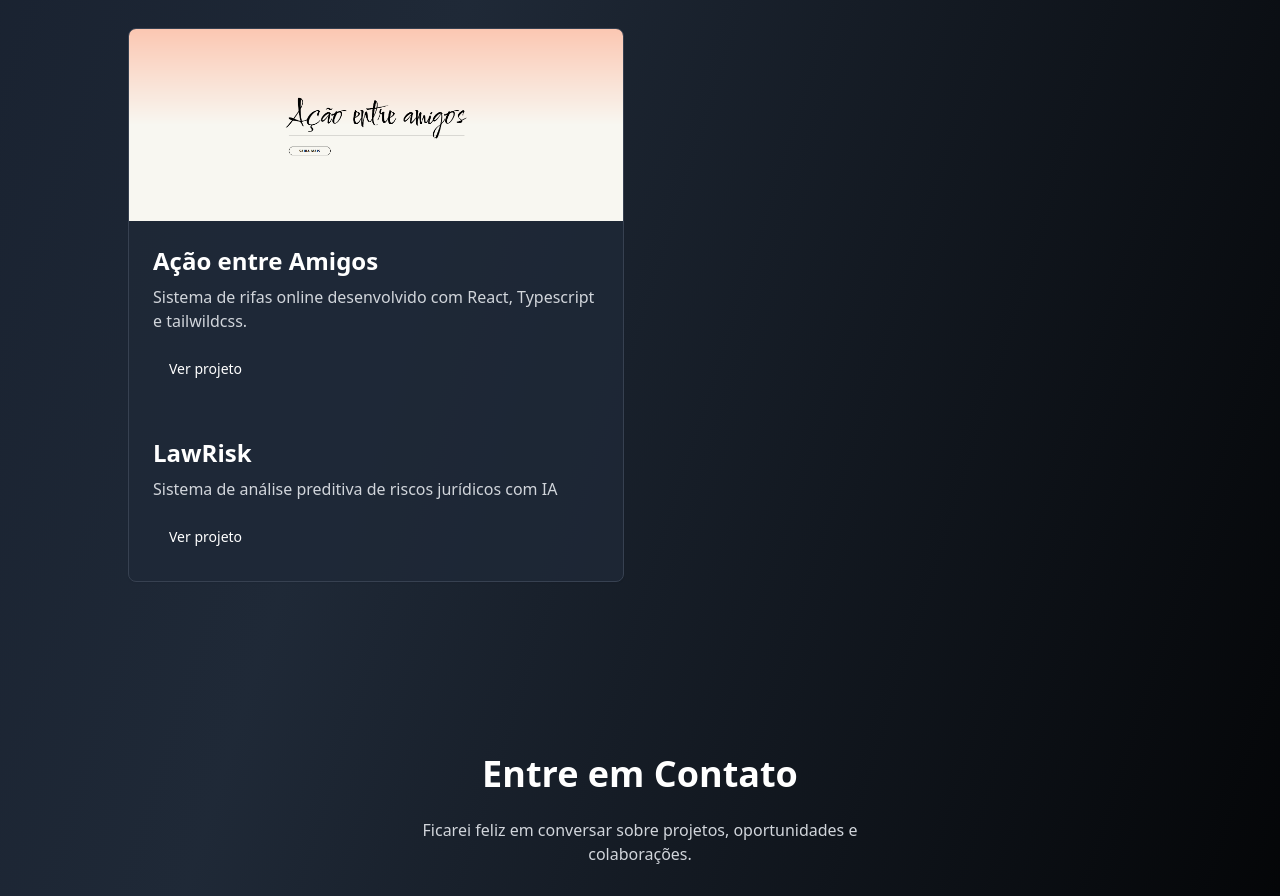
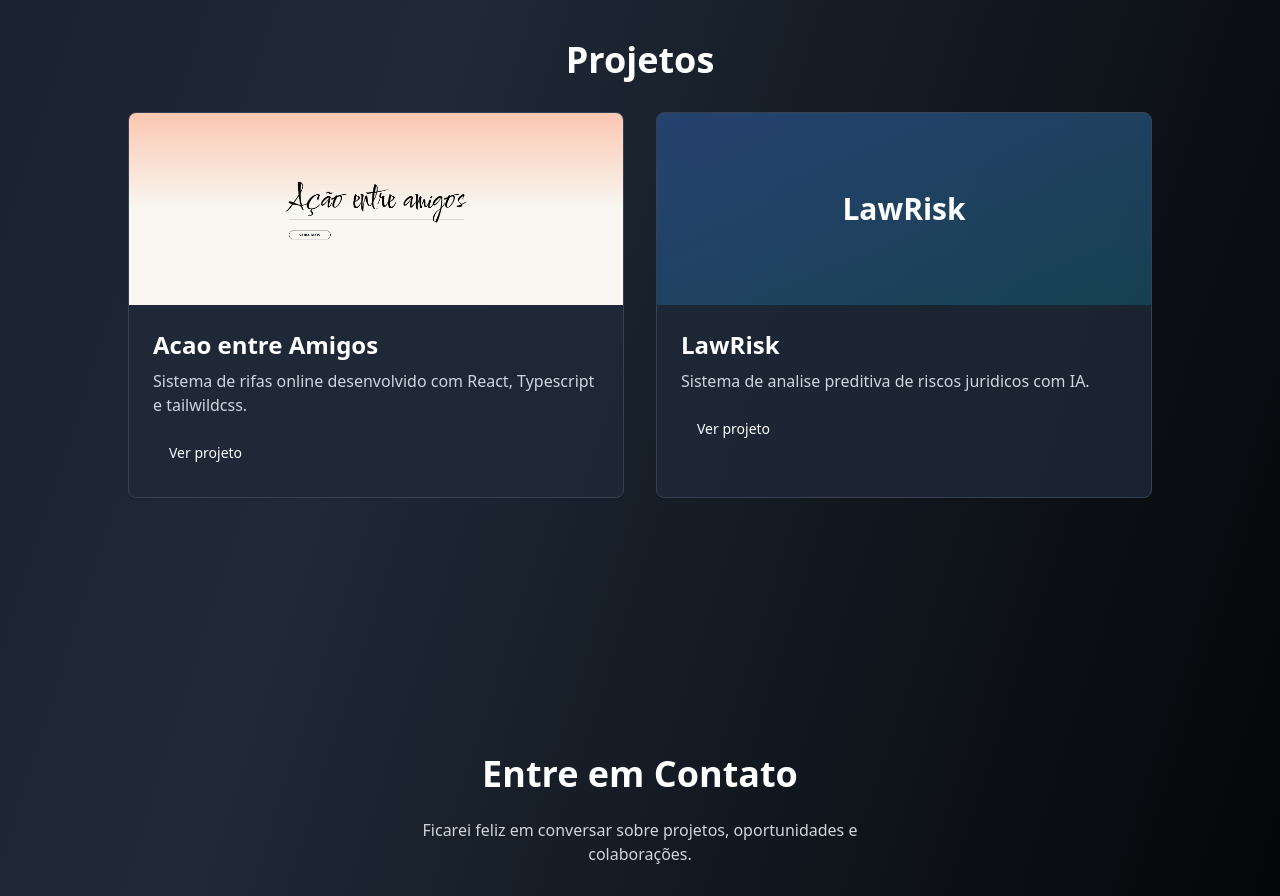
Before and after one commit to BernardoNogueiraDEV/portifolio, a React (Create React App) app: page / in a window 1280 px wide. Shown: the part 2531-3427 px from the top of the page. Built offline with nearby package versions, Linux system fonts and the light colour scheme.

Commit message:
feat(projects): display LawRisk as a separate side-by-side card

```diff
--- a/src/components/Projects.tsx
+++ b/src/components/Projects.tsx
@@ -13,8 +13,8 @@ export default function Projects() {
         className="max-w-5xl w-full"
       >
         <h3 className="text-2xl md:text-4xl font-semibold mb-8 text-center">Projetos</h3>
+
         <div className="grid md:grid-cols-2 gap-8">
-
           <Card className="bg-gray-800/80 border border-gray-700 hover:scale-105 transition-transform overflow-hidden">
             <div className="h-48 w-full overflow-hidden">
               <img
@@ -24,19 +24,34 @@ export default function Projects() {
               />
             </div>
             <CardContent className="p-6">
-              <h4 className="text-2xl font-semibold mb-2">Ação entre Amigos</h4>
+              <h4 className="text-2xl font-semibold mb-2">Acao entre Amigos</h4>
               <p className="text-gray-300 mb-4">
                 Sistema de rifas online desenvolvido com React, Typescript e tailwildcss.
               </p>
-              <Button variant="secondary" onClick={() => window.open('https://rifa3ano.vercel.app', '_blank', 'noopener,noreferrer')}>Ver projeto</Button>
+              <Button
+                variant="secondary"
+                onClick={() => window.open('https://rifa3ano.vercel.app', '_blank', 'noopener,noreferrer')}
+              >
+                Ver projeto
+              </Button>
             </CardContent>
+          </Card>
 
+          <Card className="bg-gray-800/80 border border-gray-700 hover:scale-105 transition-transform overflow-hidden">
+            <div className="h-48 w-full bg-gradient-to-br from-blue-500/30 to-cyan-500/20 flex items-center justify-center">
+              <h4 className="text-3xl font-bold">LawRisk</h4>
+            </div>
             <CardContent className="p-6">
               <h4 className="text-2xl font-semibold mb-2">LawRisk</h4>
               <p className="text-gray-300 mb-4">
-                Sistema de análise preditiva de riscos jurídicos com IA
+                Sistema de analise preditiva de riscos juridicos com IA.
               </p>
-              <Button variant="secondary" onClick={() => window.open('https://lawrisk.vercel.app', '_blank', 'noopener,noreferrer')}>Ver projeto</Button>
+              <Button
+                variant="secondary"
+                onClick={() => window.open('https://lawrisk.vercel.app', '_blank', 'noopener,noreferrer')}
+              >
+                Ver projeto
+              </Button>
             </CardContent>
           </Card>
         </div>
```
